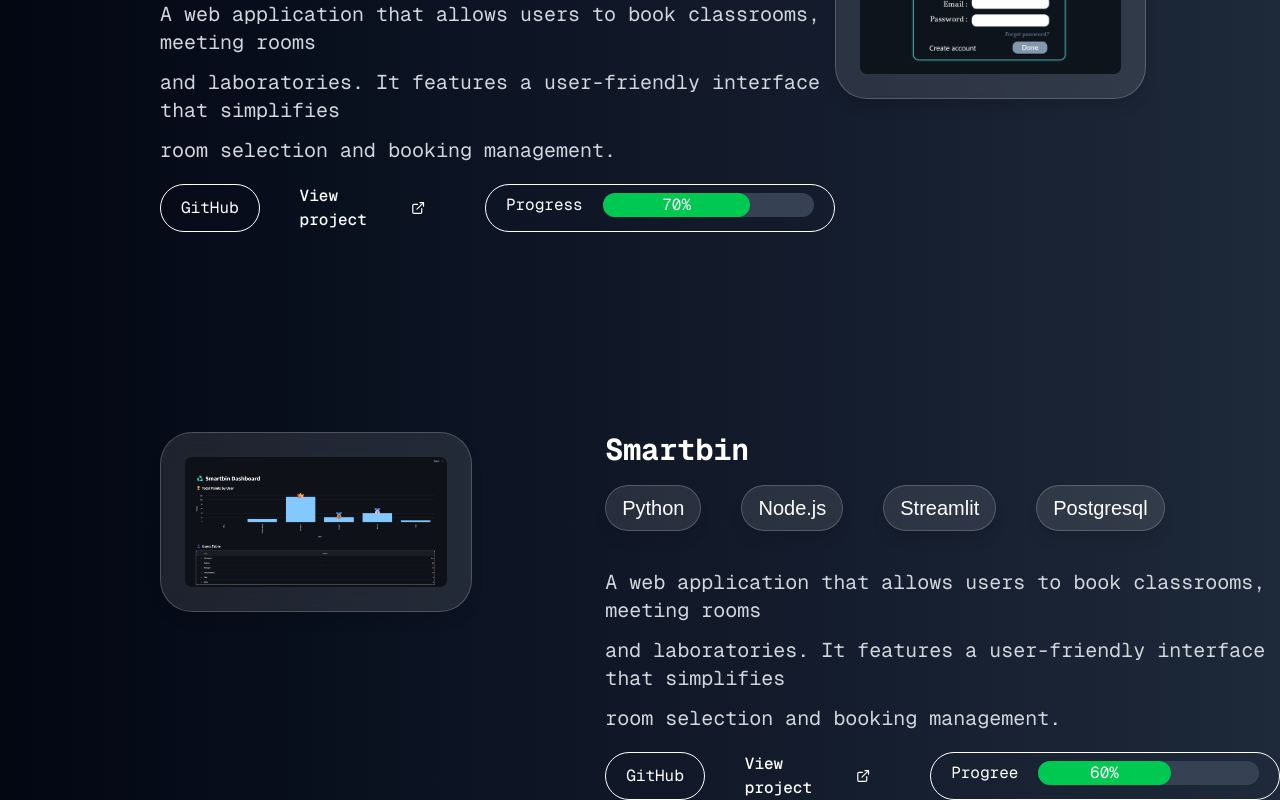
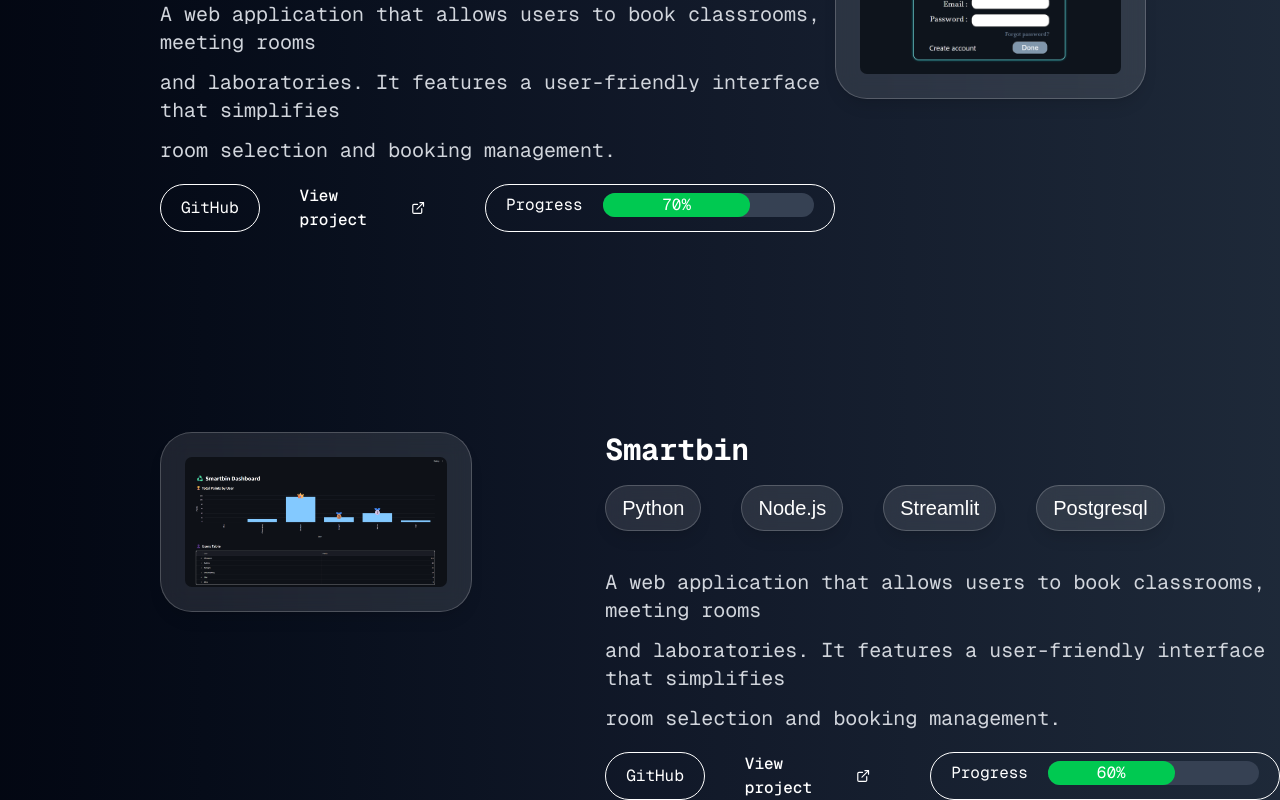
Before and after one commit to LeftRightConfuse/PortFolio_Project, a Next.js app: page / in a window 1280 px wide. Shown: the part 2016-2816 px from the top of the page. Built offline with nearby package versions, Linux system fonts and the light colour scheme.

Commit message:
progress

```diff
--- a/src/app/page.jsx
+++ b/src/app/page.jsx
@@ -252,7 +252,7 @@ export default function Home() {
                 <span className="absolute left-0 -bottom-1 w-0 h-[1px] bg-blue-500 transition-all duration-300 group-hover:w-full"></span>
               </Link>
               <div className="ml-10 w-96 gap-5 px-5 py-2 rounded-full flex border border-white">
-                <p className='font-mono'>Progree</p>
+                <p className='font-mono'>Progress</p>
                 <div className="w-full bg-gray-700 rounded-full h-6 items-center">
                   <div
                     className="bg-green-500 h-6 rounded-full text-center font-mono"
```
